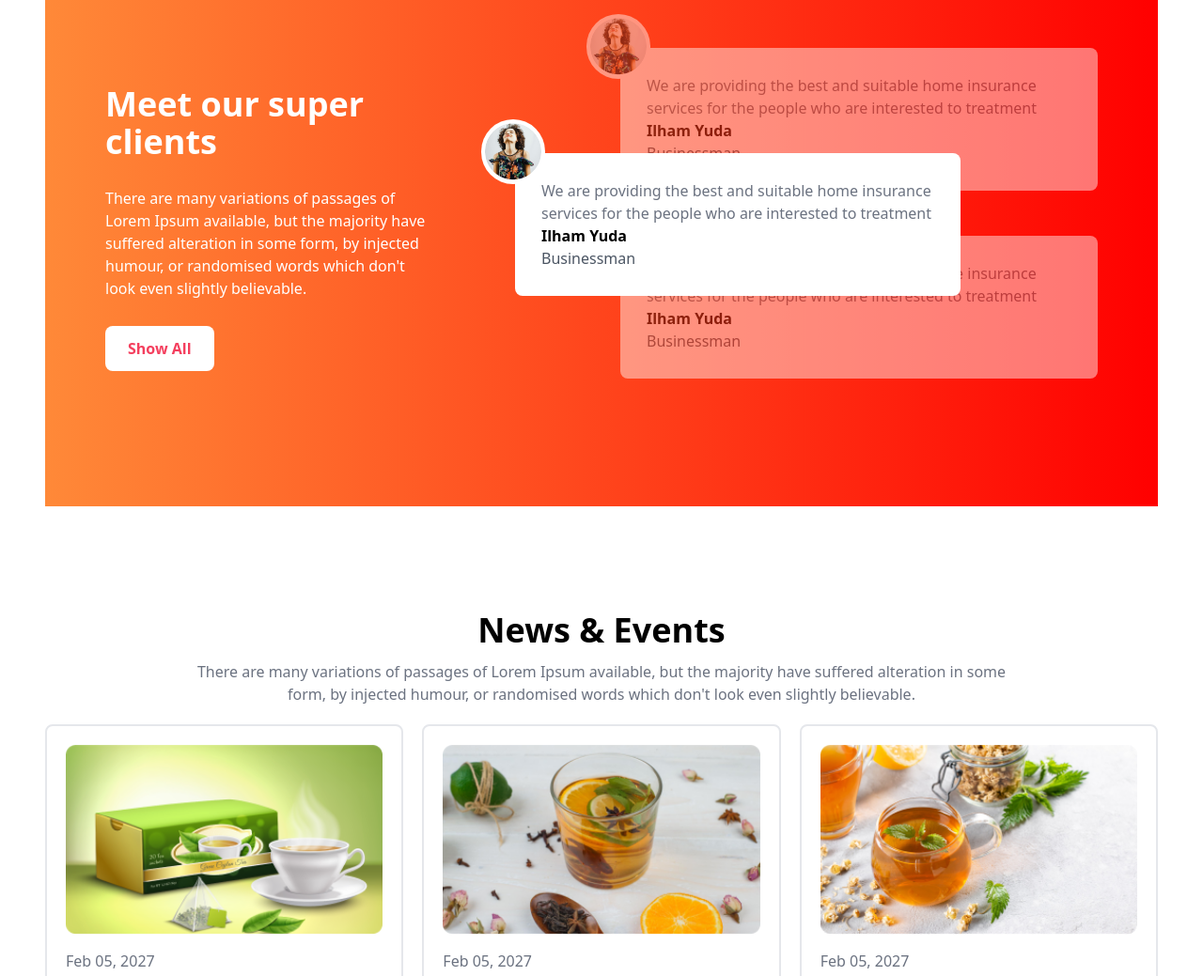
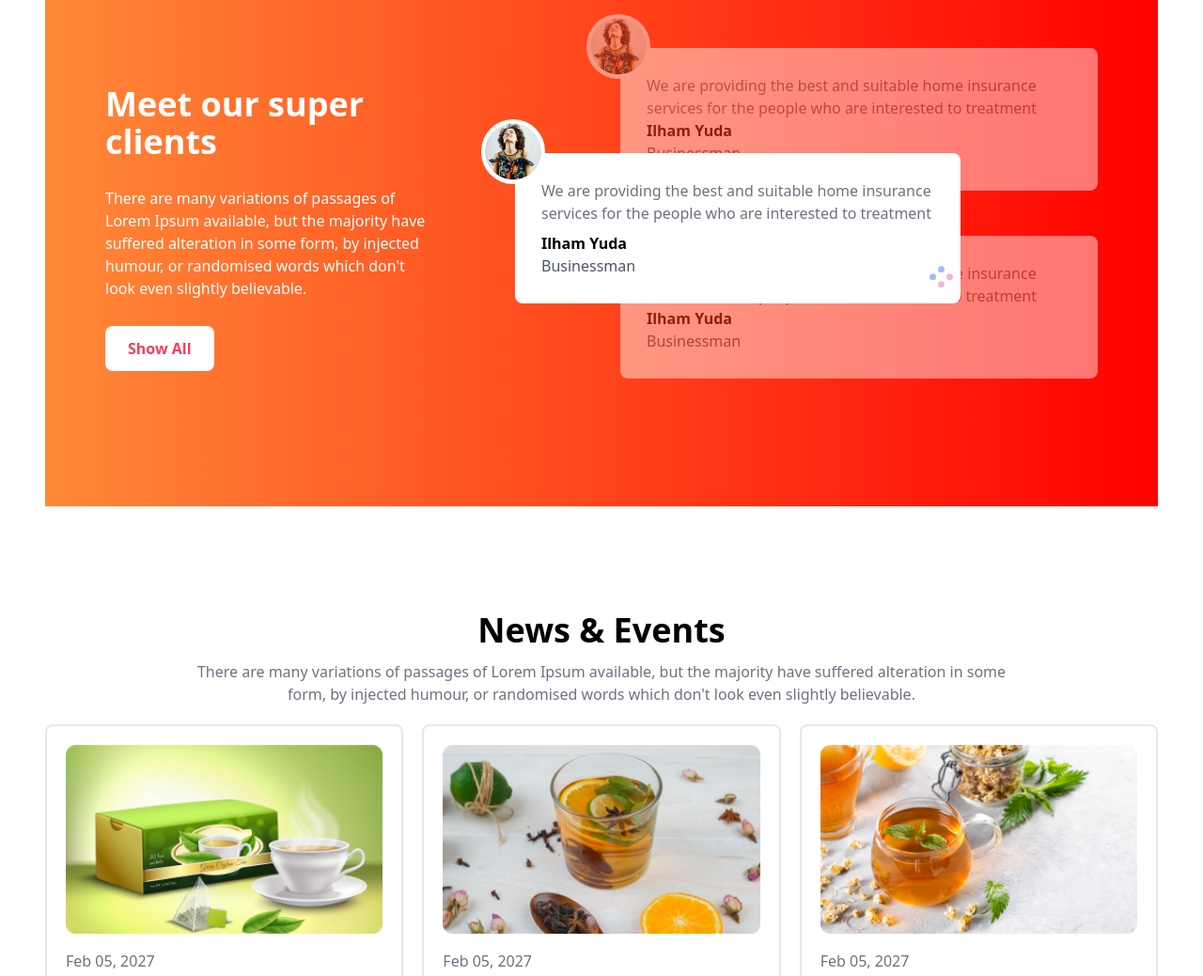
Before and after one commit to MdMaizUddin/tea-house-landing-page, a plain HTML site: page index.html in a window 1280 px wide. Shown: the part 1911-2950 px from the top of the page at 94% size. Drawn offline with nearby package versions, Linux system fonts and the light colour scheme.

Commit message:
icon added in clients front card

```diff
--- a/index.html
+++ b/index.html
@@ -152,9 +152,13 @@
                       are
                       interested to
                       treatment</p>
-                    <h4 class="font-bold">Ilham Yuda</h4>
+                    <h4 class="font-bold mt-2">Ilham Yuda</h4>
                     <p class="text-gray-600">Businessman</p>
                   </div>
+                  <div class="flex justify-end ">
+                      <img class="absolute top-[140px] md:top-32 lg:top-36 xl:top-[120px] right-2" src="./Group 4080.svg" alt="">
+                  </div>
+
                 </div>
         <!-- 1st card behind -->
         <div class="bg-white relative rounded-lg opacity-45">
```
Also changed, not shown: Group 4080.svg (added).
